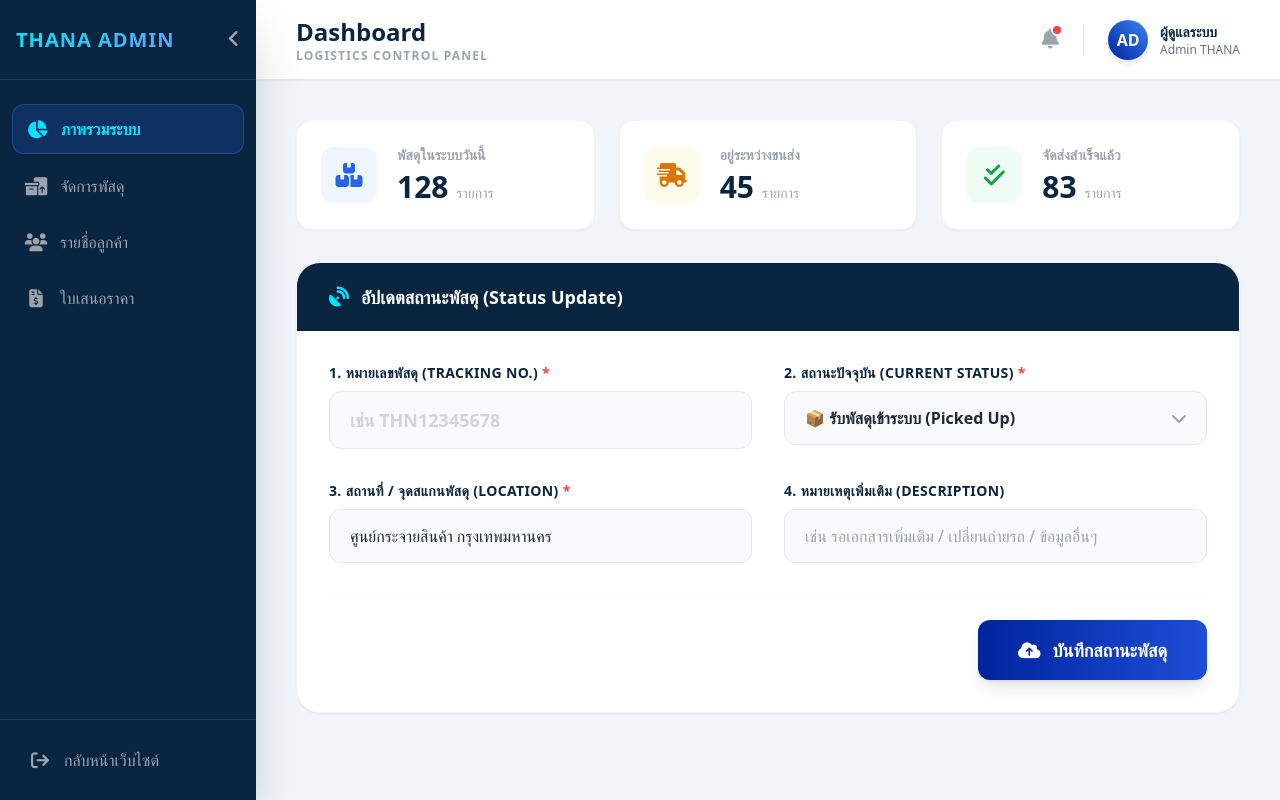
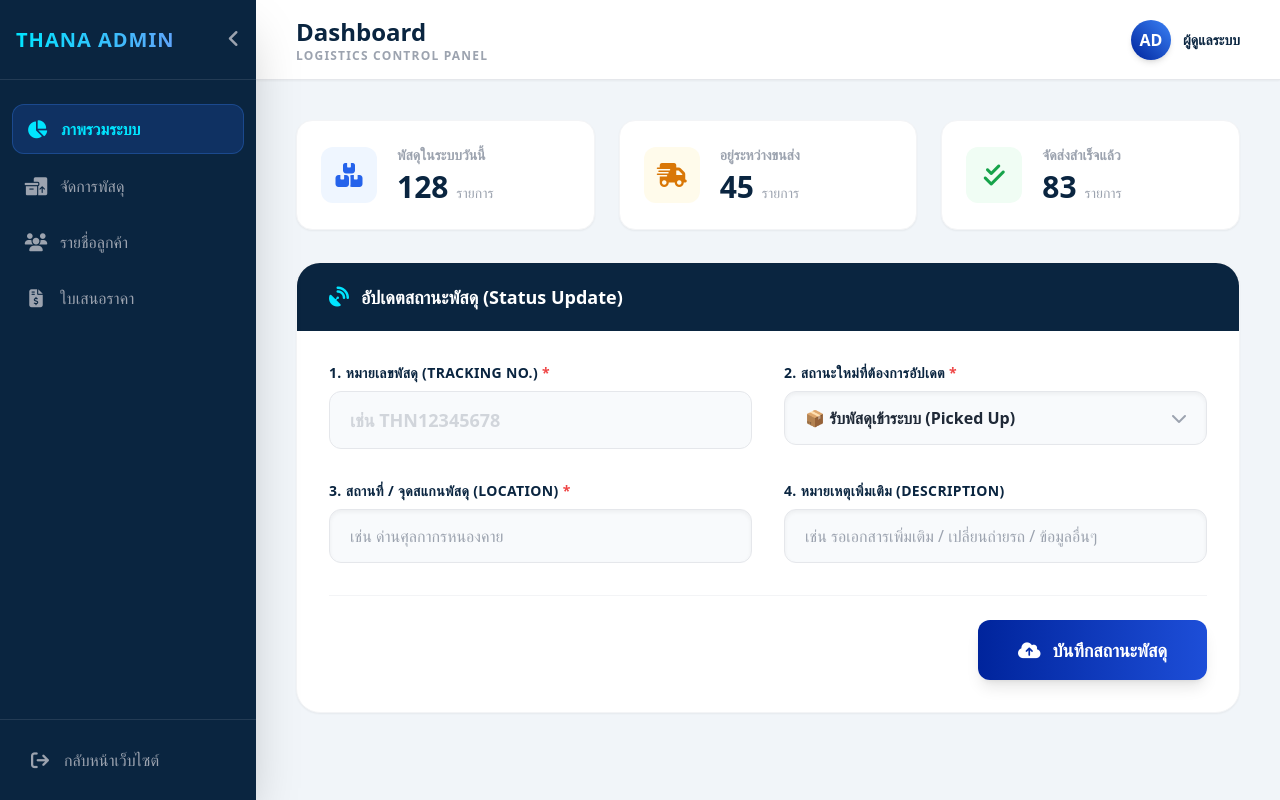
Before and after one commit to itthana/thana-group-web, a Next.js app: page /admin in a window 1280 px wide. Built offline with nearby package versions, Linux system fonts and the light colour scheme.

Commit message:
Add smart pre-fill tracking data on Admin dashboard

```diff
--- a/app/admin/page.tsx
+++ b/app/admin/page.tsx
@@ -1,23 +1,42 @@
 'use client';
 
-import { useState } from 'react';
+import { useState, useEffect } from 'react';
 import Link from 'next/link';
 
 export default function AdminDashboard() {
   const [isSidebarOpen, setIsSidebarOpen] = useState(true);
 
+  // State สำหรับเก็บข้อมูลสถานะเดิมที่ส่งมาจากหน้าตาราง
+  const [previousStatus, setPreviousStatus] = useState('');
+
   // State สำหรับฟอร์มอัปเดตสถานะ
   const [formData, setFormData] = useState({
     trackingNumber: '',
     status: 'รับพัสดุเข้าระบบ (Picked Up)',
-    location: 'ศูนย์กระจายสินค้า กรุงเทพมหานคร',
+    location: '', // ปล่อยว่างให้แอดมินกรอกใหม่
     description: ''
   });
 
   const [isSubmitting, setIsSubmitting] = useState(false);
   const [alert, setAlert] = useState<{ type: 'success' | 'error' | null, message: string }>({ type: null, message: '' });
 
-  // ฟังก์ชันส่งข้อมูลเข้า API ฐานข้อมูล Neon ของพี่
+  // 🪄 ระบบดักจับ URL: เมื่อเปิดหน้านี้ ให้เช็คว่ามีเลขพัสดุส่งมาจากหน้าตารางหรือไม่
+  useEffect(() => {
+    if (typeof window !== 'undefined') {
+      const params = new URLSearchParams(window.location.search);
+      const trackingQuery = params.get('tracking');
+      const statusQuery = params.get('currentStatus');
+
+      if (trackingQuery) {
+        setFormData(prev => ({ ...prev, trackingNumber: trackingQuery }));
+      }
+      if (statusQuery) {
+        setPreviousStatus(statusQuery);
+      }
+    }
+  }, []);
+
+  // ฟังก์ชันส่งข้อมูลเข้า API
   const handleSubmit = async (e: React.FormEvent) => {
     e.preventDefault();
     setIsSubmitting(true);
@@ -34,8 +53,14 @@ export default function AdminDashboard() {
 
       if (response.ok) {
         setAlert({ type: 'success', message: `อัปเดตสถานะพัสดุ ${formData.trackingNumber} สำเร็จแล้ว!` });
-        // เคลียร์ฟอร์มบางส่วนเพื่อความรวดเร็วในการคีย์ต่อ
-        setFormData({ ...formData, trackingNumber: '', description: '' });
+        // เคลียร์ฟอร์มหลังบันทึกเสร็จ
+        setFormData({ ...formData, trackingNumber: '', description: '', location: '' });
+        setPreviousStatus(''); // ล้างสถานะเดิมออก
+
+        // ลบ Query URL ออกเพื่อไม่ให้สับสนเวลาคีย์ของชิ้นใหม่
+        if (typeof window !== 'undefined') {
+          window.history.replaceState({}, '', '/admin');
+        }
       } else {
         throw new Error(data.error || 'เกิดข้อผิดพลาดในการบันทึกข้อมูล');
       }
@@ -43,7 +68,6 @@ export default function AdminDashboard() {
       setAlert({ type: 'error', message: error.message });
     } finally {
       setIsSubmitting(false);
-      // ซ่อนแจ้งเตือนอัตโนมัติหลัง 5 วินาที
       setTimeout(() => setAlert({ type: null, message: '' }), 5000);
     }
   };
@@ -106,19 +130,11 @@ export default function AdminDashboard() {
             <h1 className="text-xl md:text-2xl font-black text-[#0a2540]">Dashboard</h1>
             <p className="text-xs font-bold text-gray-400 uppercase tracking-widest hidden md:block">Logistics Control Panel</p>
           </div>
-          <div className="flex items-center gap-4 md:gap-6">
-            <button className="relative text-gray-400 hover:text-[#0a2540] transition-colors">
-              <i className="fas fa-bell text-xl"></i>
-              <span className="absolute -top-1 -right-1 w-3 h-3 bg-red-500 rounded-full border-2 border-white"></span>
-            </button>
-            <div className="h-8 w-px bg-gray-200"></div>
-            <div className="flex items-center gap-3 cursor-pointer">
-              <div className="w-10 h-10 rounded-full bg-gradient-to-tr from-[#00249c] to-blue-500 flex items-center justify-center text-white font-bold shadow-md">
-                AD
-              </div>
+          <div className="flex items-center gap-6">
+            <div className="flex items-center gap-3">
+              <div className="w-10 h-10 rounded-full bg-gradient-to-tr from-[#00249c] to-blue-500 flex items-center justify-center text-white font-bold shadow-md">AD</div>
               <div className="hidden md:block">
                 <div className="text-sm font-bold text-[#0a2540]">ผู้ดูแลระบบ</div>
-                <div className="text-xs text-gray-500">Admin THANA</div>
               </div>
             </div>
           </div>
@@ -127,27 +143,27 @@ export default function AdminDashboard() {
         {/* Content Area */}
         <div className="p-6 md:p-10 max-w-7xl mx-auto space-y-8">
 
-          {/* Quick Stats (ตัวเลขสถิติ) */}
+          {/* Quick Stats */}
           <div className="grid grid-cols-1 md:grid-cols-3 gap-6">
-            <div className="bg-white p-6 rounded-2xl shadow-sm border border-gray-100 flex items-center gap-5 hover:shadow-md transition-shadow">
+            <div className="bg-white p-6 rounded-2xl shadow-sm border border-gray-100 flex items-center gap-5">
               <div className="w-14 h-14 bg-blue-50 text-blue-600 rounded-xl flex items-center justify-center text-2xl"><i className="fas fa-boxes-stacked"></i></div>
               <div>
                 <div className="text-gray-400 text-sm font-bold mb-1">พัสดุในระบบวันนี้</div>
-                <div className="text-3xl font-black text-[#0a2540]">128 <span className="text-sm font-medium text-gray-400 font-normal">รายการ</span></div>
+                <div className="text-3xl font-black text-[#0a2540]">128 <span className="text-sm text-gray-400 font-normal">รายการ</span></div>
               </div>
             </div>
-            <div className="bg-white p-6 rounded-2xl shadow-sm border border-gray-100 flex items-center gap-5 hover:shadow-md transition-shadow">
+            <div className="bg-white p-6 rounded-2xl shadow-sm border border-gray-100 flex items-center gap-5">
               <div className="w-14 h-14 bg-amber-50 text-amber-600 rounded-xl flex items-center justify-center text-2xl"><i className="fas fa-truck-fast"></i></div>
               <div>
                 <div className="text-gray-400 text-sm font-bold mb-1">อยู่ระหว่างขนส่ง</div>
-                <div className="text-3xl font-black text-[#0a2540]">45 <span className="text-sm font-medium text-gray-400 font-normal">รายการ</span></div>
+                <div className="text-3xl font-black text-[#0a2540]">45 <span className="text-sm text-gray-400 font-normal">รายการ</span></div>
               </div>
             </div>
-            <div className="bg-white p-6 rounded-2xl shadow-sm border border-gray-100 flex items-center gap-5 hover:shadow-md transition-shadow">
+            <div className="bg-white p-6 rounded-2xl shadow-sm border border-gray-100 flex items-center gap-5">
               <div className="w-14 h-14 bg-green-50 text-green-600 rounded-xl flex items-center justify-center text-2xl"><i className="fas fa-check-double"></i></div>
               <div>
                 <div className="text-gray-400 text-sm font-bold mb-1">จัดส่งสำเร็จแล้ว</div>
-                <div className="text-3xl font-black text-[#0a2540]">83 <span className="text-sm font-medium text-gray-400 font-normal">รายการ</span></div>
+                <div className="text-3xl font-black text-[#0a2540]">83 <span className="text-sm text-gray-400 font-normal">รายการ</span></div>
               </div>
             </div>
           </div>
@@ -160,8 +176,16 @@ export default function AdminDashboard() {
             </div>
           )}
 
-          {/* Action Form (ฟอร์มอัปเดตสถานะ) */}
-          <div className="bg-white rounded-3xl shadow-sm border border-gray-100 overflow-hidden">
+          {/* Action Form */}
+          <div className="bg-white rounded-3xl shadow-sm border border-gray-100 overflow-hidden relative">
+
+            {/* โหมดแก้ไข (โชว์ป้ายกำกับว่ากำลังดึงข้อมูลมาจากตาราง) */}
+            {previousStatus && (
+              <div className="absolute top-0 right-0 bg-amber-100 text-amber-700 font-bold text-xs px-4 py-2 rounded-bl-2xl border-b border-l border-amber-200 flex items-center gap-2">
+                <i className="fas fa-bolt text-amber-500"></i> โหมดอัปเดตด่วน (Quick Edit Mode)
+              </div>
+            )}
+
             <div className="bg-[#0a2540] px-8 py-5 flex items-center gap-3">
               <i className="fas fa-satellite-dish text-[#00e5ff] text-xl"></i>
               <h2 className="text-white font-black text-lg">อัปเดตสถานะพัสดุ (Status Update)</h2>
@@ -179,19 +203,30 @@ export default function AdminDashboard() {
                     value={formData.trackingNumber}
                     onChange={(e) => setFormData({...formData, trackingNumber: e.target.value.toUpperCase()})}
                     placeholder="เช่น THN12345678"
-                    className="w-full bg-slate-50 border border-gray-200 focus:border-blue-500 focus:ring-2 focus:ring-blue-200 rounded-xl px-5 py-3.5 text-lg font-bold text-gray-800 transition-all uppercase placeholder-gray-300"
+                    className={`w-full bg-slate-50 border focus:ring-2 rounded-xl px-5 py-3.5 text-lg font-black transition-all uppercase placeholder-gray-300 ${previousStatus ? 'border-amber-300 text-amber-700 focus:border-amber-500 focus:ring-amber-200 bg-amber-50/30' : 'border-gray-200 text-gray-800 focus:border-blue-500 focus:ring-blue-200'}`}
                   />
+                  {previousStatus && <p className="text-xs text-amber-600 mt-2 font-medium">*ดึงเลขพัสดุอัตโนมัติจากตาราง</p>}
                 </div>
 
                 {/* Status Dropdown */}
                 <div>
-                  <label className="block text-sm font-bold text-[#0a2540] mb-2 uppercase tracking-wide">2. สถานะปัจจุบัน (Current Status) <span className="text-red-500">*</span></label>
+                  <div className="flex justify-between items-end mb-2">
+                    <label className="block text-sm font-bold text-[#0a2540] uppercase tracking-wide">2. สถานะใหม่ที่ต้องการอัปเดต <span className="text-red-500">*</span></label>
+                  </div>
+
+                  {/* แถบแจ้งเตือนสถานะก่อนหน้า */}
+                  {previousStatus && (
+                    <div className="mb-3 text-xs font-bold text-slate-600 bg-slate-100 px-3 py-2.5 rounded-lg border border-slate-200 flex items-center gap-2">
+                      <i className="fas fa-history text-slate-400"></i> สถานะล่าสุดคือ: <span className="text-blue-600">"{previousStatus}"</span>
+                    </div>
+                  )}
+
                   <div className="relative">
                     <select
                       required
                       value={formData.status}
                       onChange={(e) => setFormData({...formData, status: e.target.value})}
-                      className="w-full bg-slate-50 border border-gray-200 focus:border-blue-500 focus:ring-2 focus:ring-blue-200 rounded-xl px-5 py-3.5 text-base font-bold text-gray-800 appearance-none transition-all cursor-pointer"
+                      className="w-full bg-slate-50 border border-gray-200 focus:border-blue-500 focus:ring-2 focus:ring-blue-200 rounded-xl px-5 py-3.5 text-base font-bold text-gray-800 appearance-none transition-all cursor-pointer shadow-inner"
                     >
                       <option value="รับพัสดุเข้าระบบ (Picked Up)">📦 รับพัสดุเข้าระบบ (Picked Up)</option>
                       <option value="อยู่ระหว่างดำเนินการข้ามแดน ณ ด่านศุลกากร">📄 ดำเนินการข้ามแดน ณ ด่านศุลกากร</option>
@@ -215,7 +250,7 @@ export default function AdminDashboard() {
                     value={formData.location}
                     onChange={(e) => setFormData({...formData, location: e.target.value})}
                     placeholder="เช่น ด่านศุลกากรหนองคาย"
-                    className="w-full bg-slate-50 border border-gray-200 focus:border-blue-500 focus:ring-2 focus:ring-blue-200 rounded-xl px-5 py-3.5 text-base font-medium text-gray-800 transition-all"
+                    className="w-full bg-slate-50 border border-gray-200 focus:border-blue-500 focus:ring-2 focus:ring-blue-200 rounded-xl px-5 py-3.5 text-base font-medium text-gray-800 transition-all shadow-inner"
                   />
                 </div>
 
@@ -227,7 +262,7 @@ export default function AdminDashboard() {
                     value={formData.description}
                     onChange={(e) => setFormData({...formData, description: e.target.value})}
                     placeholder="เช่น รอเอกสารเพิ่มเติม / เปลี่ยนถ่ายรถ / ข้อมูลอื่นๆ"
-                    className="w-full bg-slate-50 border border-gray-200 focus:border-blue-500 focus:ring-2 focus:ring-blue-200 rounded-xl px-5 py-3.5 text-base font-medium text-gray-800 transition-all"
+                    className="w-full bg-slate-50 border border-gray-200 focus:border-blue-500 focus:ring-2 focus:ring-blue-200 rounded-xl px-5 py-3.5 text-base font-medium text-gray-800 transition-all shadow-inner"
                   />
                 </div>
 
@@ -237,7 +272,7 @@ export default function AdminDashboard() {
                 <button
                   type="submit"
                   disabled={isSubmitting}
-                  className="bg-gradient-to-r from-[#00249c] to-blue-700 hover:from-blue-700 hover:to-blue-800 text-white font-black text-lg py-4 px-10 rounded-xl shadow-lg transition-all hover:-translate-y-1 hover:shadow-xl disabled:opacity-70 disabled:cursor-not-allowed disabled:transform-none flex items-center gap-3"
+                  className="bg-gradient-to-r from-[#00249c] to-blue-700 hover:from-blue-700 hover:to-blue-800 text-white font-black text-lg py-4 px-10 rounded-xl shadow-lg transition-all hover:-translate-y-1 hover:shadow-[0_10px_20px_rgba(0,36,156,0.2)] disabled:opacity-70 disabled:cursor-not-allowed flex items-center gap-3"
                 >
                   {isSubmitting ? (
                     <><i className="fas fa-circle-notch fa-spin"></i> กำลังบันทึกข้อมูล...</>
```
Also changed, not shown: app/admin/manage/page.tsx (+6 -2 lines).
